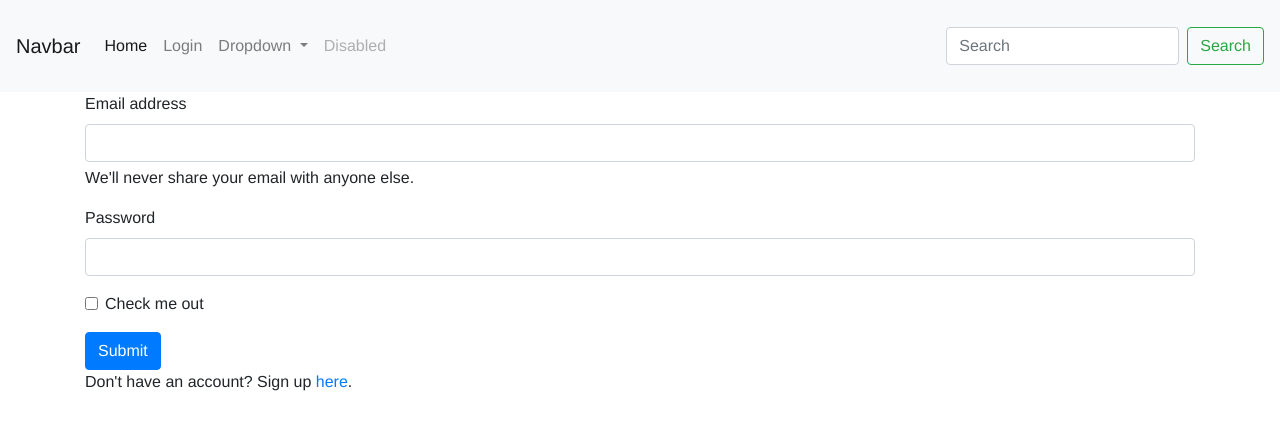
After one commit to JT-Berk/where-is-my-flask, a Python web app: template flaskr/templates/login.html in a window 1280 px wide. The commit adds this page. Shown: the top 430 px of the page. Run offline with Jinja, Linux system fonts and the light colour scheme; the template is opened without the code that fills it, so the values that code supplies are empty; some libraries are stand-ins or nearby versions.

Commit message:
login form checkpoint
Beginning to add login functionality to project.

Added:
- login.js
- login.html
- login.py

The plan is to lump together login and signup features into one python file since they serve similar purposes. Using mongodb for the backend. Eventually may need a way to mask the statements writing to the database.

Modified:
- layout.html

```diff
--- /dev/null
+++ b/flaskr/extensions.py
@@ -0,0 +1,3 @@
+from flask_pymongo import PyMongo
+
+mongo = PyMongo()
--- /dev/null
+++ b/flaskr/static/js/login.js
@@ -0,0 +1,45 @@
+const loginForm = document.getElementById("loginForm");
+const loginSubmit = document.getElementById("loginSubmit");
+const loginEmail = document.getElementById("loginEmail");
+const loginPassword = document.getElementById("loginPassword");
+const errorText = document.getElementById("errorText");
+// const fxn = () => {
+//   console.log("form below");
+//   console.log(loginForm);
+
+//   console.log("button below");
+//   console.log(loginSubmit);
+// };
+
+// loginForm.addEventListener("submit", (e) => {
+//   let messages = [];
+
+//   if (loginEmail.value === "" || loginEmail.value === null) {
+//     messages.push("Email is required.");
+//   }
+
+//   if (loginPassword.value === "" || loginPassword.value === null) {
+//     messages.push("Email is required.");
+//   }
+
+//   if (messages.length > 0) {
+//     e.preventDefault();
+//     errorText.innerText = messages.join(",");
+//   }
+// });
+
+handleForm = (event) => {
+  event.preventDefault();
+};
+
+loginSubmit.onclick = () => {
+  console.log("submit button clicked");
+};
+
+loginForm.addEventListener("submit", handleForm);
+
+loginForm.onsubmit = (data) => {
+  console.log("formData below");
+  console.log(loginEmail.value);
+  console.log(loginPassword.value);
+};
--- a/flaskr/static/main.css
+++ b/flaskr/static/main.css
@@ -1,6 +1,95 @@
-#recent-posts-home{
-    padding-left: 50px;
-    padding-right: 50px;
-    align-items: center;
-    justify-content: center;
+/* body{
+
+} */
+
+/* .jumbotron {
+  background-image: url("images/stock_bw_barbell.jpg");
+  background-size: cover;
+  height: 100%;
+} */
+
+html,
+body {
+  margin: 0;
+  padding: 0;
+  width: 100%;
 }
+
+body {
+  font-family: "Helvetica Neue", sans-serif;
+  font-weight: lighter;
+}
+
+/* header {
+  width: 100%;
+  height: 100vh;
+  background: url("images/stock_bw_barbell.jpg") no-repeat 50% 50%;
+  background-size: cover;
+  border: #000;
+  color: #000;
+} */
+
+.content {
+  width: 94%;
+  margin: 4em auto;
+  font-size: 20px;
+  line-height: 30px;
+  text-align: justify;
+}
+
+/* .logo {
+  line-height: 60px;
+  position: fixed;
+  float: left;
+  margin: 16px 46px;
+  color: #fff;
+  font-weight: bold;
+  font-size: 20px;
+  letter-spacing: 2px;
+} */
+
+nav {
+  position: fixed;
+  width: 100%;
+  line-height: 60px;
+}
+
+/* nav ul {
+  line-height: 60px;
+  list-style: none;
+  background: rgba(0, 0, 0, 0);
+  overflow: hidden;
+  color: #fff;
+  padding: 0;
+  text-align: right;
+  margin: 0;
+  padding-right: 40px;
+  transition: 1s;
+} */
+
+nav.black ul {
+  background: #000;
+}
+
+/* nav ul li {
+  display: inline-block;
+  padding: 16px 40px;
+} */
+
+nav ul li a {
+  text-decoration: none;
+  color: #fff;
+  font-size: 16px;
+}
+
+.menu-icon {
+  line-height: 60px;
+  width: 100%;
+  background: #000;
+  text-align: right;
+  box-sizing: border-box;
+  padding: 15px 24px;
+  cursor: pointer;
+  color: #fff;
+  display: none;
+}
--- a/flaskr/templates/layout.html
+++ b/flaskr/templates/layout.html
@@ -13,7 +13,8 @@
 </head>
 
 <body>
-    <nav class="navbar navbar-expand-md navbar-dark fixed-top bg-dark">
+    <header>
+        <nav class="navbar navbar-expand-lg navbar-light bg-light">
             <a class="navbar-brand" href="#">Navbar</a>
             <button class="navbar-toggler" type="button" data-toggle="collapse" data-target="#navbarSupportedContent"
                 aria-controls="navbarSupportedContent" aria-expanded="false" aria-label="Toggle navigation">
@@ -23,21 +24,25 @@
             <div class="collapse navbar-collapse" id="navbarSupportedContent">
                 <ul class="navbar-nav mr-auto">
                     <li class="nav-item active">
-                    <a class="nav-link" href="#">Home<span class="sr-only">(current)</span></a>
+                        <a class="nav-link" href="#">Home <span class="sr-only">(current)</span></a>
                     </li>
                     <li class="nav-item">
-                    <a class="nav-link" href="#">Link</a>
+                        <a class="nav-link" href="{{ url_for('login') }}">Login</a>
                     </li>
                     <li class="nav-item dropdown">
-                    <a class="nav-link dropdown-toggle" href="#" id="navbarDropdown" role="button"
-                        data-toggle="dropdown" aria-haspopup="true" aria-expanded="false">
-                        Blogs
+                        <a class="nav-link dropdown-toggle" href="#" id="navbarDropdown" role="button" data-toggle="dropdown"
+                            aria-haspopup="true" aria-expanded="false">
+                            Dropdown
                         </a>
                         <div class="dropdown-menu" aria-labelledby="navbarDropdown">
-                        <a class="dropdown-item" href="#">JT</a>
-                        <a class="dropdown-item" href="#">Alec</a>
+                            <a class="dropdown-item" href="#">Action</a>
+                            <a class="dropdown-item" href="#">Another action</a>
+                            <div class="dropdown-divider"></div>
                             <a class="dropdown-item" href="#">Something else here</a>
                         </div>
+                    </li>
+                    <li class="nav-item">
+                        <a class="nav-link disabled" href="#">Disabled</a>
                     </li>
                 </ul>
                 <form class="form-inline my-2 my-lg-0">
@@ -46,6 +51,7 @@
                 </form>
             </div>
         </nav>
+    </header>
 
 
     {% block content %} {% endblock %}
@@ -66,6 +72,7 @@
         crossorigin="anonymous"></script>
 
     <!--Link Javascript files here-->
+    <script src="static/js/login.js"></script>
 
 </body>
 
--- /dev/null
+++ b/flaskr/templates/login.html
@@ -0,0 +1,32 @@
+{% extends "layout.html" %}
+
+
+{% block head %}
+<title>Login</title>
+{% endblock head %}
+
+
+{% block content %}
+<div class="container">
+    <form class="login-form" id="loginForm">
+        <div class="mb-3">
+            <label for="emailLoginMain" class="form-label">Email address</label>
+            <input type="email" class="form-control" id="loginEmail" aria-describedby="emailHelp" required>
+            <div id="emailHelp" class="form-text">We'll never share your email with anyone else.</div>
+        </div>
+        <div class="mb-3">
+            <label for="passwordLoginMain" class="form-label">Password</label>
+            <input type="password" class="form-control" id="loginPassword" required>
+        </div>
+        <div class="mb-3 form-check">
+            <input type="checkbox" class="form-check-input" id="rememberMe">
+            <label class="form-check-label" for="rememberMe">Check me out</label>
+        </div>
+        <button type="submit" class="btn btn-primary" id="loginSubmit">Submit</button>
+    </form>
+
+    <!-- build a new route with url for -->
+    <p>Don't have an account? Sign up <a href="">here</a>.</p>
+</div>
+
+{% endblock content %}
```
Also changed, not shown: flaskr/routes/home.py (+10 -0 lines), flaskr/routes/login.py (added, +10 -0 lines), flaskr/templates/home.html (+0 -11 lines), 1 other file. Lines whose indentation alone changed are shown as unchanged.
